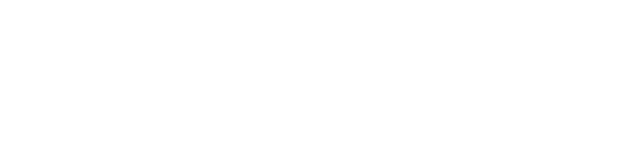
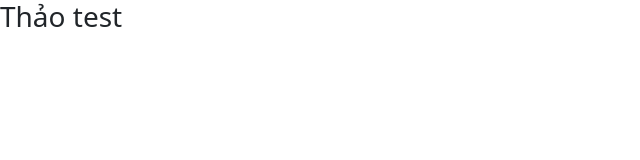
Before and after one commit to LamPhuc151120/BC_68-CorpVision, a plain HTML site: page index.html in a window 1280 px wide. Shown: the whole page, without its empty margins (0-640 px from the left). Drawn offline with nearby package versions, Linux system fonts and the light colour scheme.

Commit message:
thao test nhanh moi

```diff
--- a/index.html
+++ b/index.html
@@ -51,6 +51,9 @@
       <!-- place navbar here -->
     </header>
     <main></main>
+
+    <!-- Thảo đang test  -->
+    <h3>Thảo test</h3>
     <footer>
       <!-- place footer here -->
     </footer>
```
